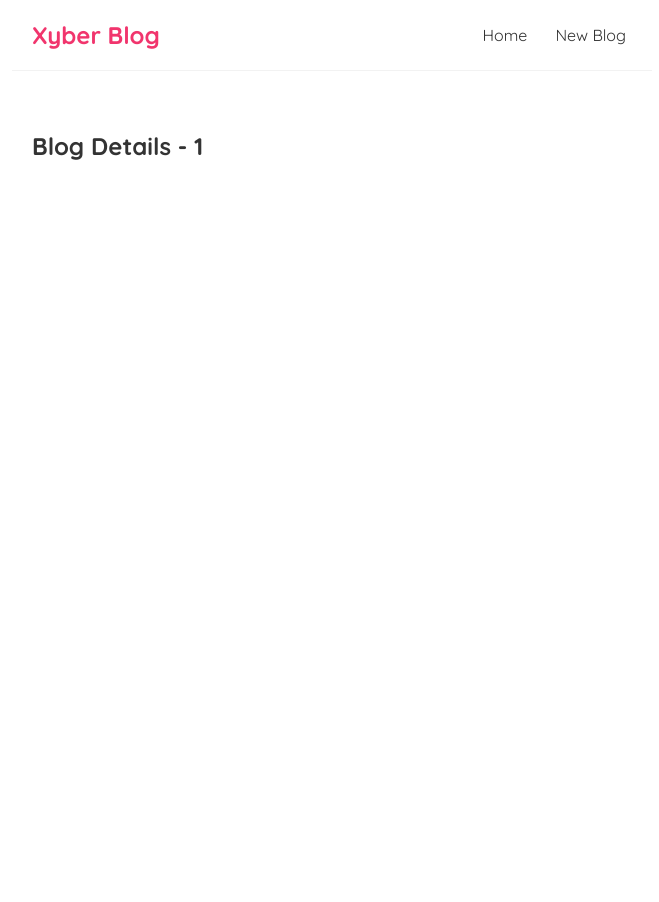
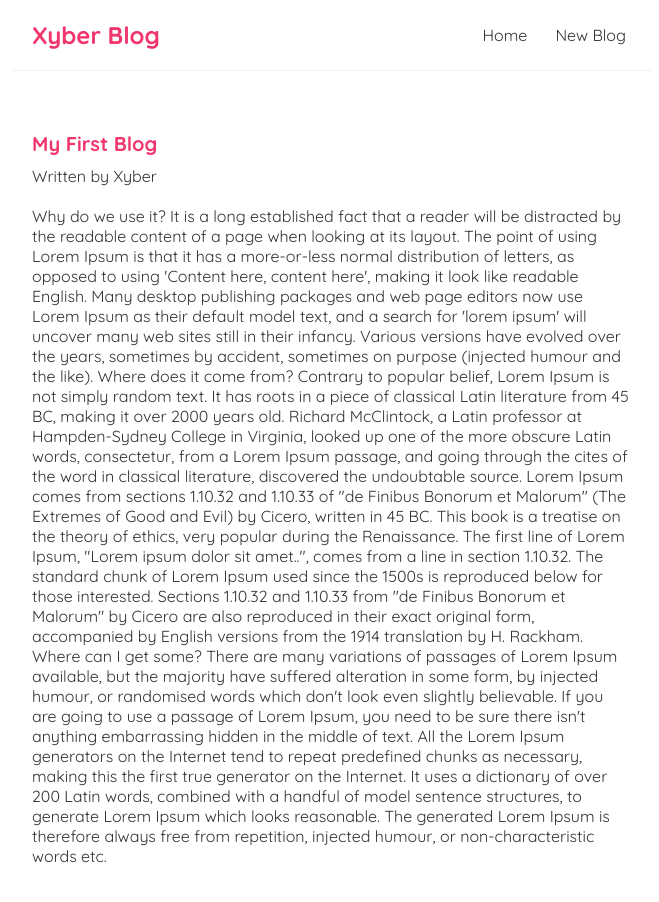
Before and after one commit to xybercommander/xyber-blog-react, a React (Create React App) app: page /blogs/1 in a window 1280 px wide. Shown: the top 902 px of the page, without its empty margins (308-967 px from the left). Before the commit the page ends 800 px from the top, so only its background shows below. Built offline with nearby package versions, Linux system fonts and the light colour scheme; data requests are answered from the project's data file; the HTML template or start-up script is replaced by a standard one.

Commit message:
completed blogDetails page

```diff
--- a/src/BlogDetails.js
+++ b/src/BlogDetails.js
@@ -1,11 +1,21 @@
 import { useParams } from "react-router";
+import useFetch from './useFetch';
 
 const BlogDetails = () => {
    const { id } = useParams();
+   const { data: blog, isPending, error } = useFetch('http://localhost:8000/blogs/' + id);
 
    return (
       <div className="blog-details">
-         <h2>Blog Details - { id }</h2>
+         { isPending && <div>Loading...</div> }
+         { error && <div>{ error }</div> }
+         { blog && (
+            <article>
+               <h2>{ blog.title }</h2>
+               <p>Written by { blog.author }</p>
+               <div>{ blog.body }</div>
+            </article>
+         )}
       </div>
    );
 }
--- a/src/index.css
+++ b/src/index.css
@@ -34,6 +34,7 @@
   padding: 20px;
 }
 
+
 /* blog preview list */
 .blog-preview {
   padding: 10px 16px;
@@ -51,3 +52,22 @@
 .blog-preview a {
   text-decoration: none;
 }
+
+
+/* blog details page */
+.blog-details h2 {
+  font-size: 20px;
+  color: #f1356d;
+  margin-bottom: 10px;
+}
+.blog-details div {
+  margin: 20px 0;
+}
+.blog-details button {
+  background: #f1356d;
+  color: #fff;
+  border: 0;
+  padding: 8px;
+  border-radius: 8px;
+  cursor: pointer;
+}
```
